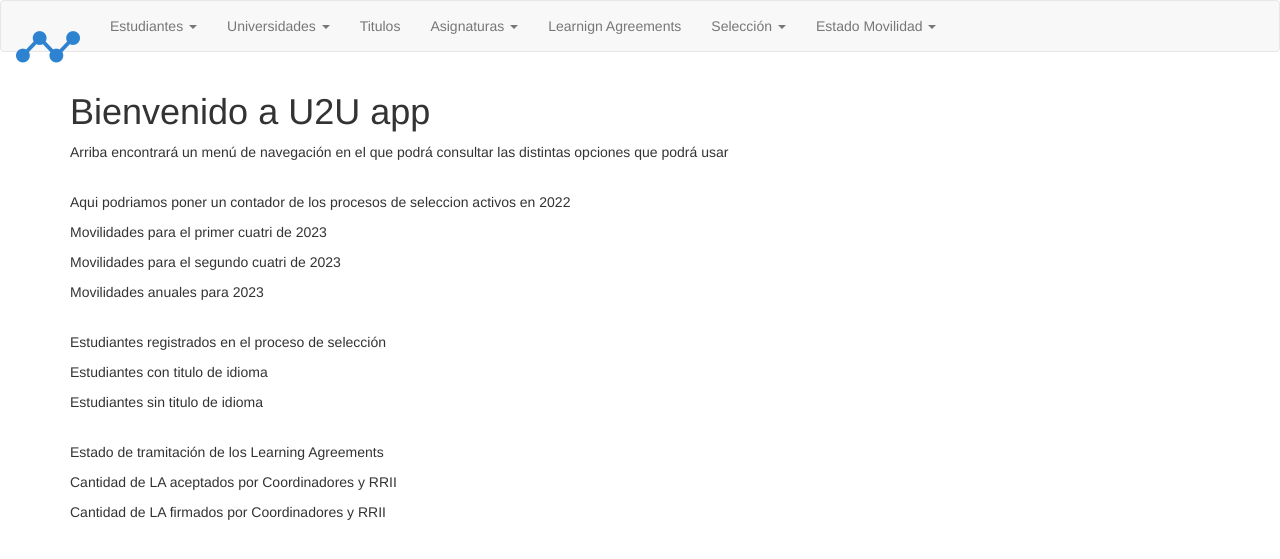
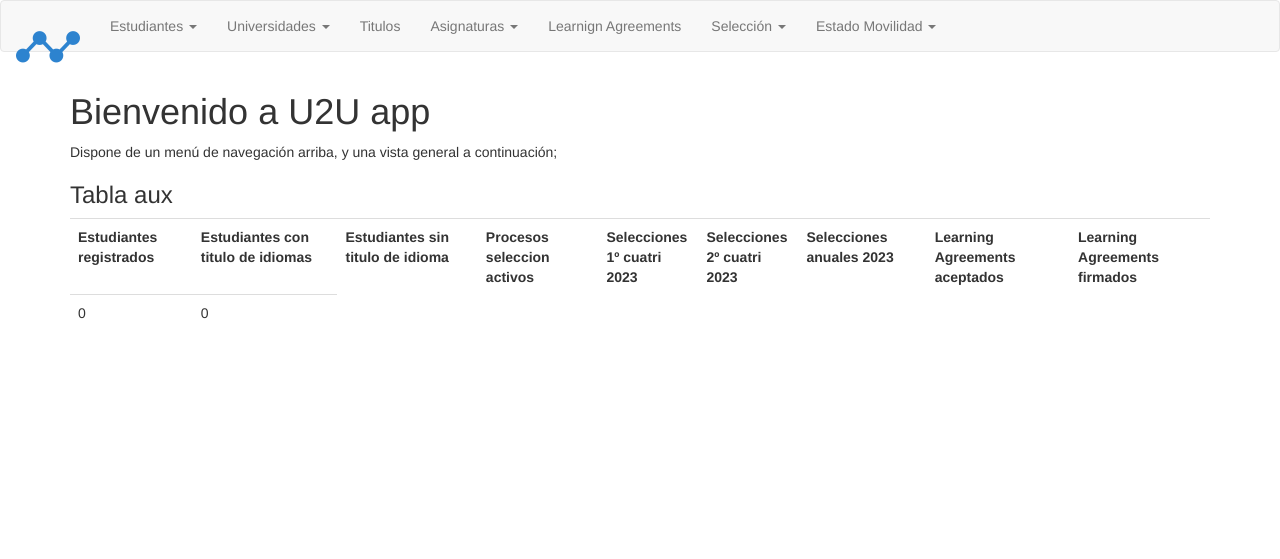
Before and after one commit to alexalvarezg/U2U_app, a Flask app: page / in a window 1280 px wide. Shown: the top 559 px of the page. Run offline with Flask 2, Linux system fonts and the light colour scheme; data that the repository does not hold is empty; some libraries are stand-ins or nearby versions.

Commit message:
modificado index para mostrar tabla resumen

```diff
--- a/app/views.py
+++ b/app/views.py
@@ -8,9 +8,25 @@ from sqlalchemy import text
 
 @app.route("/")
 def index_prueba():
-    return render_template("index.html")
+    output = []
+    students = db.engine.execute('select count(id) from estudiantes;').fetchone()
+    print(students)
+    students_title = db.engine.execute('SELECT count(E.id) FROM estudiantes E, titulo T, aux_titulo_estudiante A WHERE E.id=A.id_estudiante AND T.id = A.id_titulo;').fetchone()
+    print(students_title)
+    output.append(students[0])
+    output.append(students_title[0])
+    print(output)
+    return render_template("index.html", result=output)
 
 
+
+
+@app.route("/")
+def prueba1():
+
+    students = db.engine.execute('select count(id) from estudiantes;').fetchone()
+
+    return render_template("index.html", result=students)
 
 
 '''
@@ -28,6 +44,8 @@ def select_estudiantes():
 def select_estudiantes_idiomas():
     output = db.engine.execute('SELECT E.id, nombre, apellidos, curso, grado, idioma, nivel FROM estudiantes E, titulo T, aux_titulo_estudiante A WHERE E.id=A.id_estudiante AND T.id = A.id_titulo ORDER BY E.id;').fetchall()
     return render_template('Estudiantes_idiomas.html',result=output)
+
+
 
 @app.route("/universidades")
 def select_universidades():
@@ -100,6 +118,12 @@ def select_selection_year(year):
 @app.route("/seleccion/year/<year>/<cuatri>", methods=["GET"])
 def select_selection_year_cuatri(year, cuatri):
     output = db.engine.execute('SELECT E.id, E.nombre, E.apellidos, E.curso, E.grado, S.año, S.cuatri, S.vuelta, U.nombre FROM estudiantes E, seleccion S, aux_estudiante_seleccion A, universidad U WHERE E.id=A.id_estudiante AND S.id=A.id_seleccion AND U.id=S.confirmacion HAVING S.año='+str(year)+' AND S.cuatri='+str(cuatri)+';').fetchall()
+    return render_template('Seleccion.html',result=output)
+
+
+@app.route("/seleccion/year/<year>/<cuatri>/<vuelta>", methods=["GET"])
+def select_selection_year_cuatri_vuelta(year, cuatri, vuelta):
+    output = db.engine.execute('SELECT E.id, E.nombre, E.apellidos, E.curso, E.grado, S.año, S.cuatri, S.vuelta, U.nombre FROM estudiantes E, seleccion S, aux_estudiante_seleccion A, universidad U WHERE E.id=A.id_estudiante AND S.id=A.id_seleccion AND U.id=S.confirmacion HAVING S.año='+str(year)+' AND S.cuatri='+str(cuatri)+' AND S.vuelta='+str(vuelta)+';').fetchall()
     return render_template('Seleccion.html',result=output)
 
 
--- a/templates/index.html
+++ b/templates/index.html
@@ -98,24 +98,37 @@
 
 
 		<div class="container">
+
 			{%block body%}
 			<h1> Bienvenido a U2U app</h1>
-			<p> Arriba encontrará un menú de navegación en el que podrá consultar las distintas opciones que podrá usar</p>
-			<br>
-			<p> Aqui podriamos poner un contador de los procesos de seleccion activos en 2022</p>
-			<p> Movilidades para el primer cuatri de 2023</p>
-			<p> Movilidades para el segundo cuatri de 2023</p>
-			<p> Movilidades anuales para 2023</p>
-			<br>
-			<p> Estudiantes registrados en el proceso de selección</p>
-			<p> Estudiantes con titulo de idioma</p>
-			<p> Estudiantes sin titulo de idioma</p>
-			<br>
-			<p>Estado de tramitación de los Learning Agreements</p>
-			<p>Cantidad de LA aceptados por Coordinadores y RRII</p>
-			<p>Cantidad de LA firmados por Coordinadores y RRII</p>
+			<p> Dispone de un menú de navegación arriba, y una vista general a continuación; </p>
+
+			<table class="table table-hover">
+				<h3>Tabla aux</h3>
+				<tr>
+					<th>Estudiantes registrados</th>
+					<th>Estudiantes con titulo de idiomas</th>
+					<th>Estudiantes sin titulo de idioma</th>
+					<th>Procesos seleccion activos</th>
+					<th>Selecciones <br> 1º cuatri 2023</th>
+					<th>Selecciones <br> 2º cuatri 2023</th>
+					<th>Selecciones anuales 2023</th>
+					<th>Learning Agreements aceptados</th>
+					<th>Learning Agreements firmados</th>
+				</tr>
+				<tr>
+					{% for item in result %}
+					<td class="text center">{{ item }} </td>
+					{% endfor %}
+				</tr>
+			</table>
+
 
 			{%endblock%}
+
+
+
+
 		</div>
 
 	<script src="https://code.jquery.com/jquery-1.12.4.min.js" integrity="sha384-nvAa0+6Qg9clwYCGGPpDQLVpLNn0fRaROjHqs13t4Ggj3Ez50XnGQqc/r8MhnRDZ" crossorigin="anonymous"></script>
```
